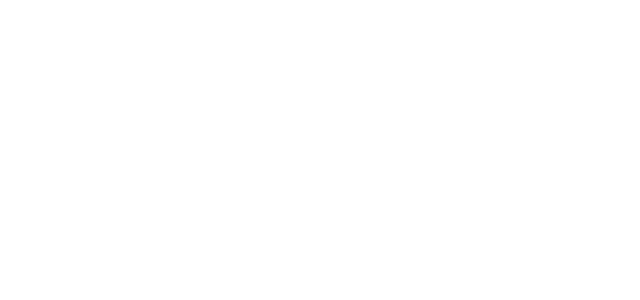
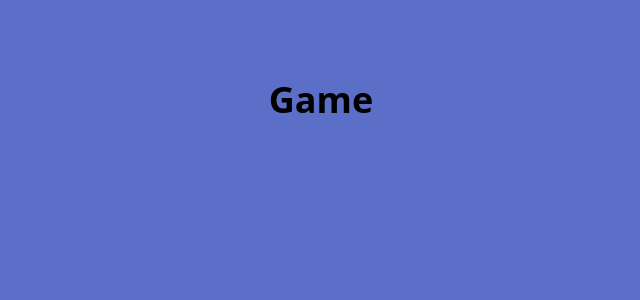
Before and after one commit to benali-chadi/ft_transcendance_frontend, a React (Create React App) app: page /game in a window 1280 px wide. Before the commit this address had no page. Shown: the top 300 px of the page, without its empty margins (319-959 px from the left). Built offline with nearby package versions, Linux system fonts and the light colour scheme.

Commit message:
working on game page

```diff
--- a/src/App.tsx
+++ b/src/App.tsx
@@ -19,6 +19,7 @@
 import FriendsList from "./components/pages/Profile/friends/FriendsList";
 import MatchHistory from "./components/pages/Profile/matchHistory/MatchHistory";
 import AchievementsBoard from "./components/pages/Profile/achievements/AchievementsBoard";
+import Game from "./components/game/Game";
 import React from "react";
 // import io from "socket.io-client"
 // import logo42 from "./img/42logo.svg"
@@ -78,6 +79,12 @@
 							}
 						/>
 						<Route
+							path="/game"
+							element={
+								<Game />
+							}
+						/>
+						<Route
 							path="/Test"
 							element={
 								<ProtectedRoute redirectPath="/">
--- /dev/null
+++ b/src/components/game/Game.tsx
@@ -0,0 +1,18 @@
+import React, { FC } from "react";
+import { useContext } from "react";
+import { userContext } from "../../helpers/context";
+// import pongRackets from "../../../../img/table-tennis.png";
+import { UserState } from "../../helpers/context";
+
+
+
+
+const Game: FC = () => {
+	return (
+        <div className="absolute inset-0 z-10 w-full h-screen px-6 py-20 bg-my-blue md:relative md:h-full">
+			<h1>Game</h1>
+		</div>
+	);
+}
+
+export default Game;
--- a/src/components/pages/Home.tsx
+++ b/src/components/pages/Home.tsx
@@ -11,6 +11,7 @@
 import { userContext, UserState } from "../helpers/context";
 import { motion } from "framer-motion";
 import { pageVariants } from "../helpers/variants";
+import { useNavigate } from "react-router-dom";
 // import { pageVariantDesktop, pageVariantMobile } from "./helpers/variants";
 
 const Home: FC = () => {
@@ -19,6 +20,8 @@
 	const backgroundStyle = {
 		backgroundImage: `url('${background}')`,
 	};
+
+	const navigate = useNavigate()
 
 	return (
 		<motion.div
@@ -34,7 +37,7 @@
 				style={backgroundStyle}
 			>
 				{/* Headers */}
-				<div className="sticky flex flex-col items-start justify-center mb-3 top-5 left-3 ">
+				<div className="sticky flex flex-col text-center mb-3 top-5 left-3 ">
 					<h1 className="text-6xl font-extrabold text-my-yellow">
 						PONG
 					</h1>
@@ -42,15 +45,19 @@
 				</div>
 				{/* Sections */}
 				<div className="flex flex-col justify-center h-full gap-4 ">
+
 						<Section
+							handleClick={() => {navigate("/invitefriend")}}
 							title="Invite Friends"
 							image={inviteImage}
 							color="bg-my-orange"
 						/>
 						<Section
+							handleClick={() => {navigate("/game")}}
 							title="Random"
 							image={randomImage}
 							color="bg-my-green"
+
 						/>
 				</div>
 			</div>
```
Also changed, not shown: src/components/game/skins/SkinFiltre.tsx (added). Lines whose indentation alone changed are shown as unchanged.
